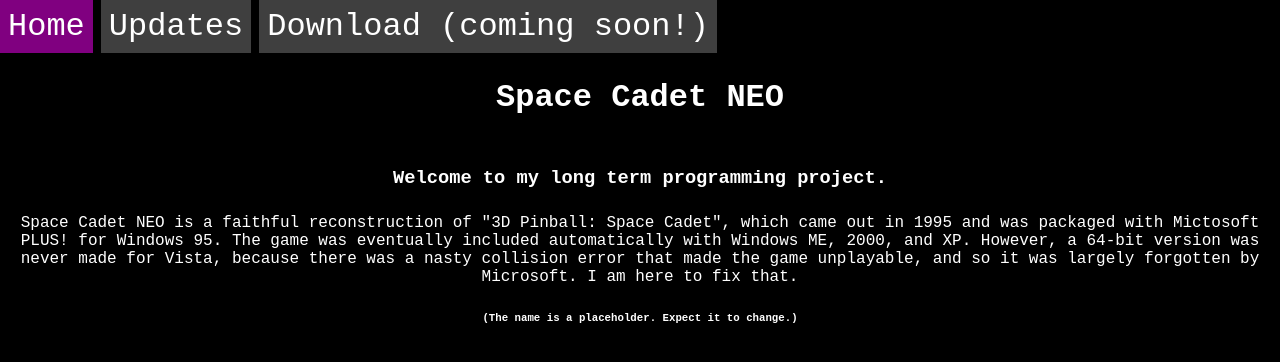
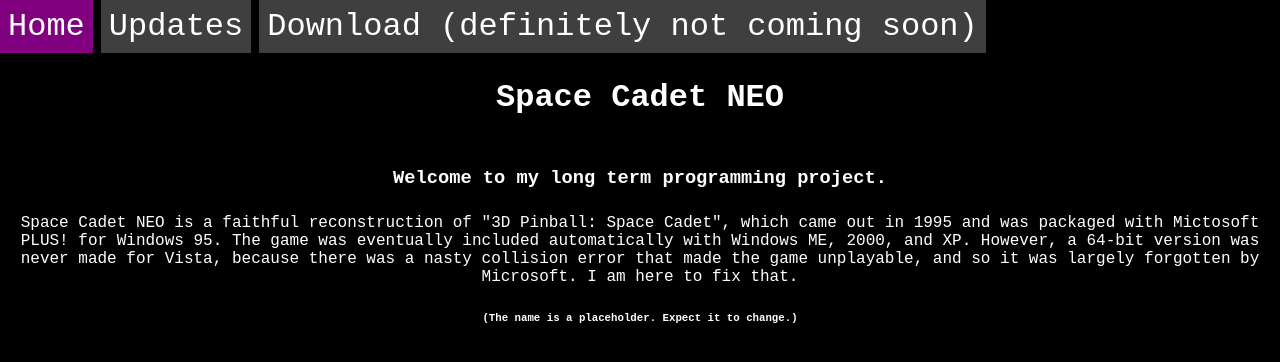
Before and after one commit to Weaververse-Entertainment/Space-Cadet-NEO, a plain HTML site: page index.html in a window 1280 px wide. Drawn offline with Linux system fonts and the light colour scheme.

Commit message:
make it say that download is NOT coming soon

```diff
--- a/index.html
+++ b/index.html
@@ -12,7 +12,7 @@
 			<ul id="navbar">
 				<li><p class="navbut" style="background-color: purple;">Home</p></li>
 				<li><a href="updates.html" class="navbut">Updates</a></li>
-				<li><p class="navbut">Download (coming soon!)</p></li>
+				<li><p class="navbut">Download (definitely not coming soon)</p></li>
 			</ul>
 		</div>
 		<div class="verti-center">
@@ -23,9 +23,5 @@
 			I am here to fix that.</p>
 			<h6>(The name is a placeholder. Expect it to change.)</h6>
 		</div>
-		<!-- <div class="w3-bottombar w3-dark-gray z1 verti-center" id="footer">
-			<p class="w3-center">This page is stlyed using a modified version of W3.CSS. Learn more <a href="https://www.w3schools.com/w3css/">here</a>. We are not affiliated with w3schools.com in any way, shape, or form.</p>
-			<p class="w3-center">As you can probably tell, this site is incomplete. I'm just one man working with raw HTML here!</p>
-		</div> -->
 	</body>
 </html>
```
Also changed, not shown: updates.html (+1 -1 lines).
